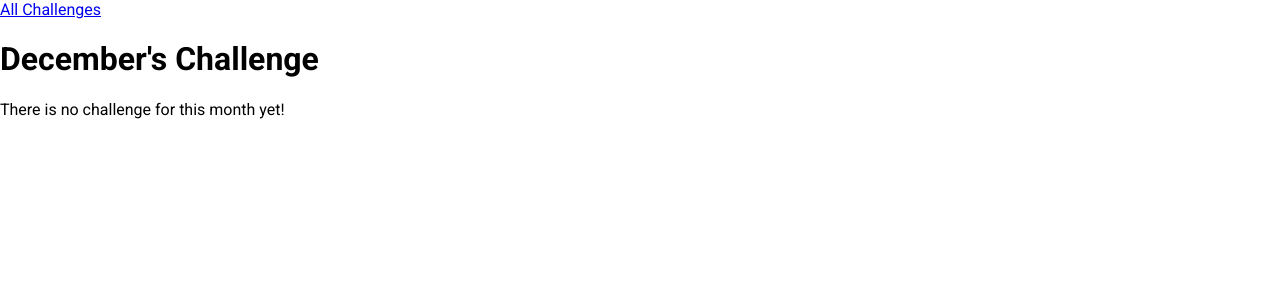
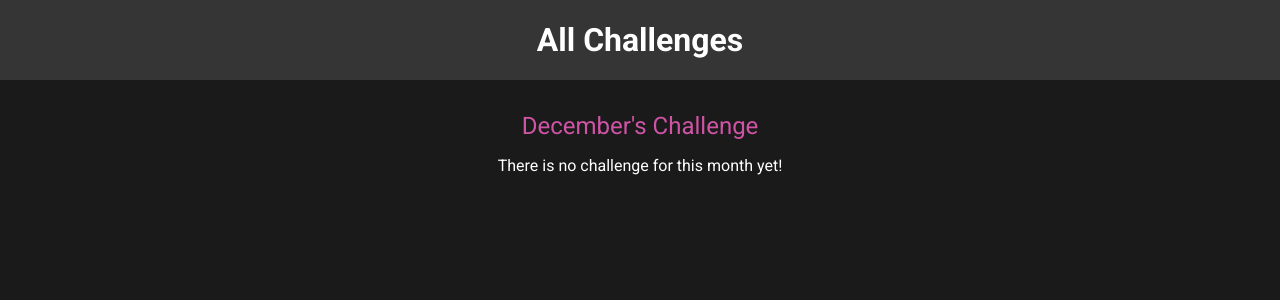
Before and after one commit to GrodTheGreat/Udemy-Django, a Django app: page /challenges/december in a window 1280 px wide. Shown: the top 300 px of the page. Run offline with Django 5.2, Linux system fonts and the light colour scheme.

Commit message:
Complete Adding CSS Styling lesson

```diff
--- /dev/null
+++ b/monthly_challenges/challenges/static/challenges/challenge.css
@@ -0,0 +1,18 @@
+p.fallback,
+h2 {
+  text-align: center;
+  color: white;
+}
+
+h1 {
+  font-size: 1.5rem;
+  margin: 2rem 0 1rem 0;
+  font-weight: normal;
+  color: #cf54a6;
+  text-align: center;
+}
+
+h2 {
+  font-weight: bold;
+  font-size: 3rem;
+}
--- a/monthly_challenges/challenges/static/challenges/challenges.css
+++ /dev/null
@@ -1,3 +0,0 @@
-ul {
-  list-style: none;
-}
--- /dev/null
+++ b/monthly_challenges/challenges/static/challenges/includes/header.css
@@ -0,0 +1,25 @@
+header {
+  width: 100%;
+  height: 5rem;
+  background-color: #353535;
+}
+
+header nav {
+  width: 100%;
+  height: 100%;
+  display: flex;
+  justify-content: center;
+  align-items: center;
+}
+
+header nav a {
+  color: white;
+  font-size: 2rem;
+  font-weight: bold;
+  text-decoration: none;
+}
+
+header nav a:hover,
+header nav a:active {
+  color: #cf54a6;
+}
--- /dev/null
+++ b/monthly_challenges/challenges/static/challenges/index.css
@@ -0,0 +1,41 @@
+ul {
+  list-style: none;
+  margin: 2rem auto;
+  width: 90%;
+  max-width: 20rem;
+  box-shadow: 0 2px 8px rgba(0, 0, 0, 0.26);
+  padding: 1rem;
+  border-radius: 12px;
+  display: flex;
+  flex-direction: column;
+  flex-wrap: wrap;
+  height: 30rem;
+  background-color: #eeeeee;
+}
+
+li {
+  margin: 1rem 0;
+  text-align: center;
+  font-size: 1.5rem;
+  border-bottom: 1px solid lightgray;
+  padding-bottom: 1rem;
+}
+
+li:last-of-type,
+li:nth-child(6) {
+  border-bottom: none;
+}
+
+li a {
+  text-decoration: none;
+  color: #383838;
+}
+
+li a:hover,
+li a:active {
+  color: #7e0154;
+}
+
+body {
+  background-color: #1a1a1a;
+}
--- a/monthly_challenges/challenges/templates/challenges/challenge.html
+++ b/monthly_challenges/challenges/templates/challenges/challenge.html
@@ -1,4 +1,11 @@
 {% extends "base.html" %}
+{% load static %}
+
+{% block css_files %}
+<link rel="stylesheet" href="{% static "challenges/index.css" %}">
+<link rel="stylesheet" href="{% static "challenges/challenge.css" %}">
+<link rel="stylesheet" href="{% static "challenges/includes/header.css" %}">
+{% endblock css_files %}
 
 {% block page_title %}
 {{ month | title }}'s Challenge
@@ -12,7 +19,7 @@
 {% if text %}
 <h2>{{ text }}</h2>
 {% else %}
-<p>There is no challenge for this month yet!</p>
+<p class="fallback">There is no challenge for this month yet!</p>
 {% endif %}
 
 {% endblock content %}
--- a/monthly_challenges/challenges/templates/challenges/index.html
+++ b/monthly_challenges/challenges/templates/challenges/index.html
@@ -2,7 +2,8 @@
 {% load static %}
 
 {% block css_files %}
-<link rel="stylesheet" href="{% static "challenges/challenges.css" %}">
+<link rel="stylesheet" href="{% static "challenges/index.css" %}">
+<link rel="stylesheet" href="{% static "challenges/includes/header.css" %}">
 {% endblock css_files %}
 
 {% block page_title %}All Challenges{% endblock page_title %}
```
